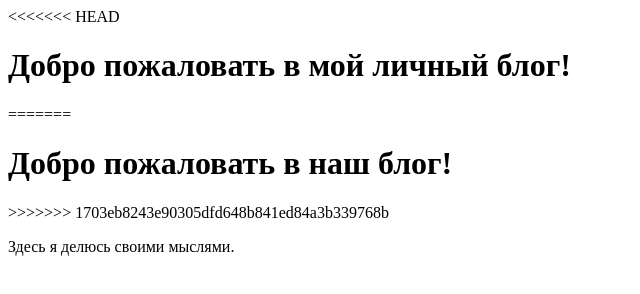
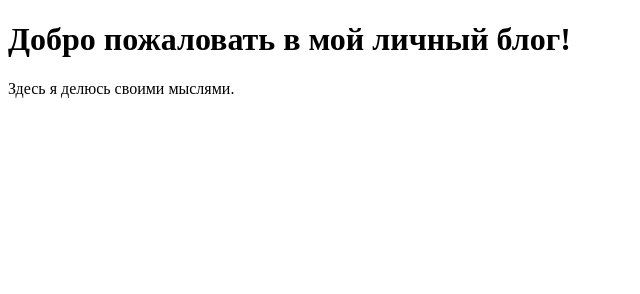
Before and after one commit to dmitriyspirit1209/git-team-work-golovin, a plain HTML site: page index.html in a window 1280 px wide. Shown: the whole page, without its empty margins (0-640 px from the left). Drawn offline with Linux system fonts and the light colour scheme.

Commit message:
Разрешил конфликет в index.html

```diff
--- a/index.html
+++ b/index.html
@@ -4,11 +4,7 @@
 <title>Мой блог</title>
 </head>
 <body>
-<<<<<<< HEAD
 <h1>Добро пожаловать в мой личный блог!</h1>
-=======
-<h1>Добро пожаловать в наш блог!</h1>
->>>>>>> 1703eb8243e90305dfd648b841ed84a3b339768b
 <p>Здесь я делюсь своими мыслями.</p>
 </body>
 </html>
```
